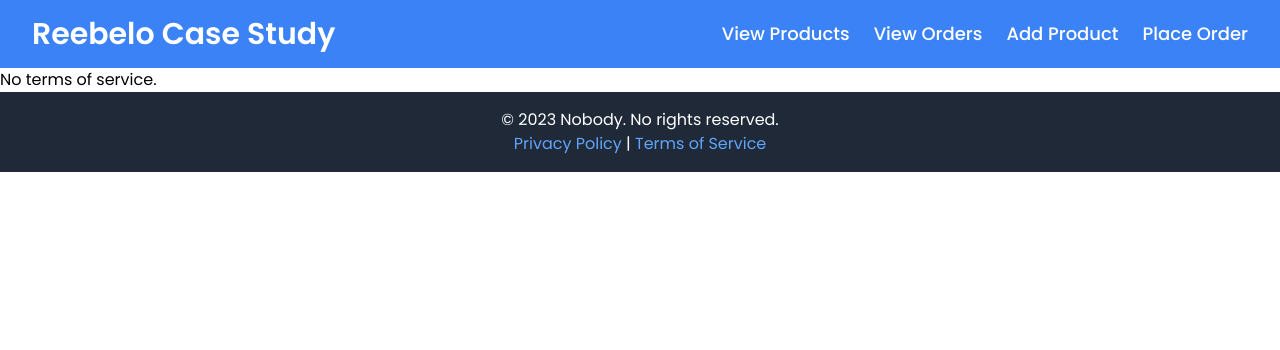
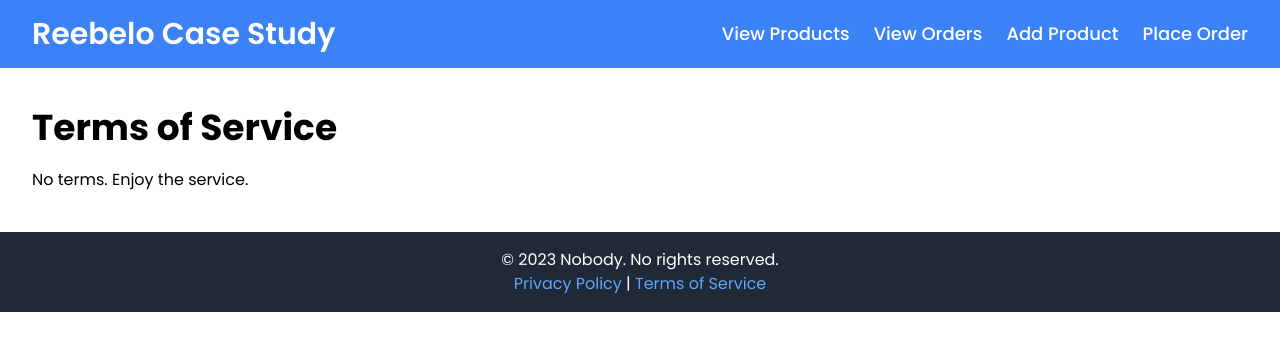
Before and after one commit to joeyksclark/reebelo-case-study-website, a Next.js app: page /terms-of-service in a window 1280 px wide. Shown: the top 350 px of the page. Built offline with nearby package versions, Linux system fonts and the light colour scheme.

Commit message:
Styled the terms of service

```diff
--- a/pages/terms-of-service.tsx
+++ b/pages/terms-of-service.tsx
@@ -2,9 +2,11 @@
 
 const TermsOfServicePage: React.FC = () => {
     return (
-        <div>
-            <p>
-                No terms of service.
+        <div className="container mx-auto py-10">
+            <h1 className="text-4xl font-bold">Terms of Service</h1>
+
+            <p className="mt-5">
+                No terms. Enjoy the service.
             </p>
         </div>
     );
```
